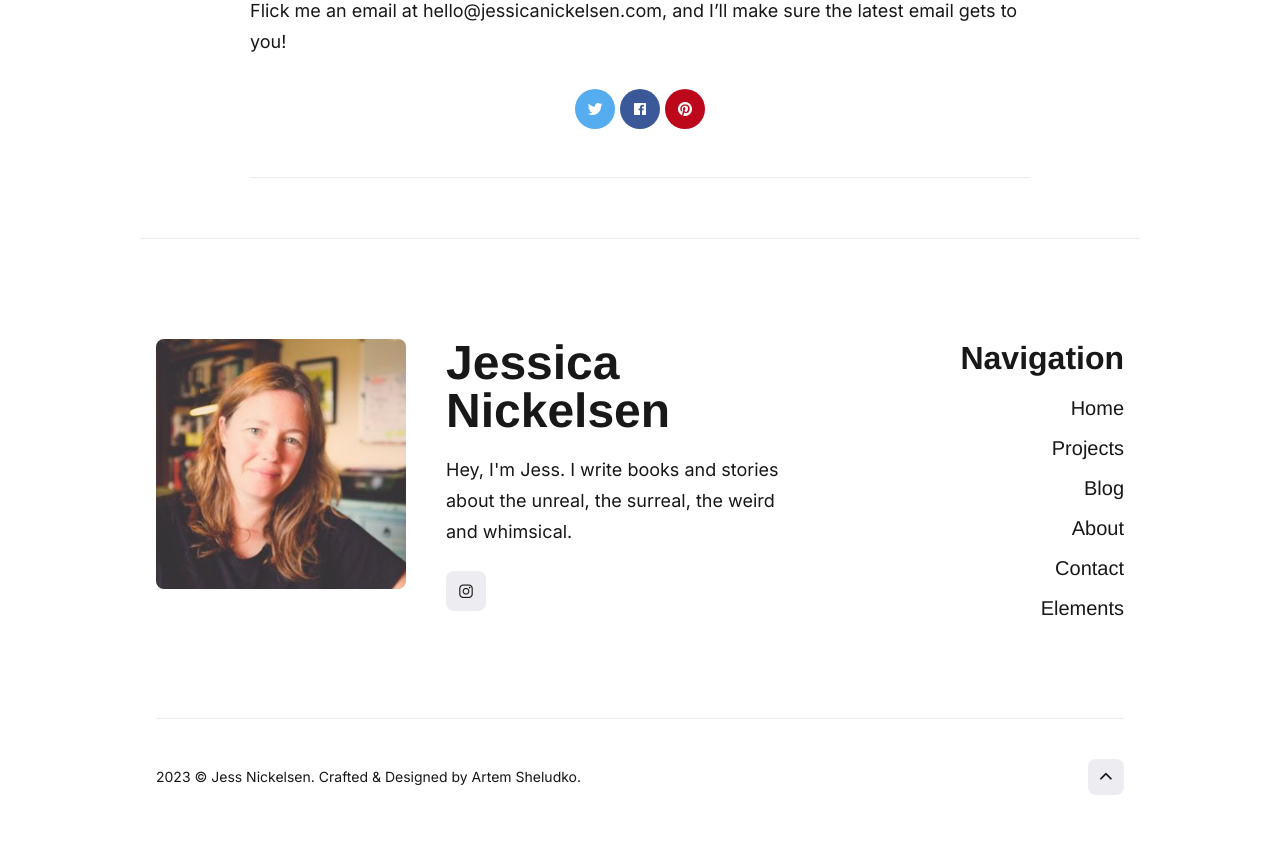
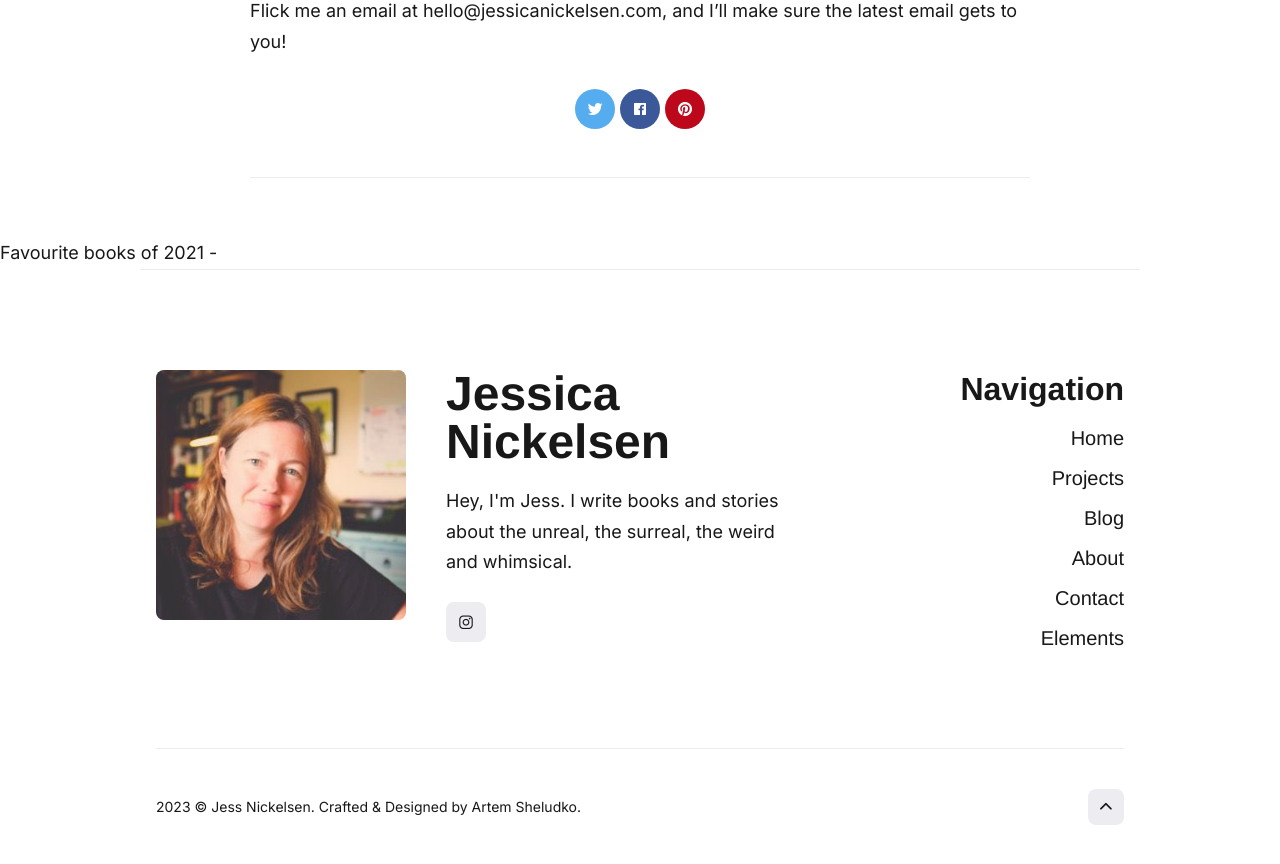
Before and after one commit to jnickelsen/jnickelsen.github.io, a Jekyll site: the page built from _posts/2022-02-27-last-call-at-the-stargazer.md, in a window 1280 px wide and 900 px high, scrolled down 590 px, cut to the strip 35-899 px from the top of the window. Built offline with Jekyll 4.4.1, drawn with Linux system fonts in a browser that asks for light colours; nearby versions of some CDN libraries; some web fonts are replaced; before the commit the page ends 1460 px from its top, so only the background shows below that.

Commit message:
Update post.html

```diff
--- a/_layouts/post.html
+++ b/_layouts/post.html
@@ -5,14 +5,16 @@
 <div class="post-head">
     <div class="container">
         <div class="row">
-
             <div class="col col-12">
                 <div class="post-info">
-
                     {% if page.tags.size >= 1 %}
                     <div class="post-tags">
                         {% for tag in page.tags %}
-                <a href="{{ site.baseurl }}/tags/?tag={{ tag | downcase | url_encode }}" class="post__tag">{{ tag }}</a>
+                        <a
+                            href="{{ site.baseurl }}/tags/?tag={{ tag | downcase | url_encode }}"
+                            class="post__tag"
+                            >{{ tag }}</a
+                        >
                         {% endfor %}
                     </div>
                     {% endif %}
@@ -20,13 +22,20 @@
                     <h1 class="post-title">{{ page.title | escape }}</h1>
 
                     <div class="post-meta">
-            <a href="{{site.baseurl}}/about/" class="post-author-link">{{site.data.settings.author.author__name}}</a> –
-            <time class="post-date" datetime="{{ page.date | date_to_xmlschema }}">{{ page.date | date_to_string }}</time>
-          </div>
-
+                        <a
+                            href="{{site.baseurl}}/about/"
+                            class="post-author-link"
+                            >{{site.data.settings.author.author__name}}</a
+                        >
+                        –
+                        <time
+                            class="post-date"
+                            datetime="{{ page.date | date_to_xmlschema }}"
+                            >{{ page.date | date_to_string }}</time
+                        >
                     </div>
                 </div>
-
+            </div>
         </div>
     </div>
 </div>
@@ -36,7 +45,11 @@
         {%if page.image %}
         <div class="col col-12">
             <div class="post-image animate">
-        <img class="lazy" data-src="{{site.baseurl}}{{page.image}}" alt="{{page.title}}">
+                <img
+                    class="lazy"
+                    data-src="{{site.baseurl}}{{page.image}}"
+                    alt="{{page.title}}"
+                />
             </div>
         </div>
         {%endif %}
@@ -44,47 +57,58 @@
 </div>
 
 <!-- begin post -->
-<div class="container animate">
-
+<div class="animate container">
     <article class="post">
-
-    <div class="post__content">
-      {{ content }}
-    </div>
+        <div class="post__content">{{ content }}</div>
 
         <div class="post__share">
             <ul class="share__list list-reset">
                 <li class="share__item">
-          <a class="share__link share__twitter"
+                    <a
+                        class="share__link share__twitter"
                         href="https://twitter.com/intent/tweet?text={{ page.title | uri_escape }}&url={{ site.url }}{{ site.baseurl }}{{ page.url }}"
                         onclick="window.open(this.href, 'pop-up', 'left=20,top=20,width=500,height=500,toolbar=1,resizable=0'); return false;"
-            title="Share on Twitter" rel="nofollow"><i class="ion ion-logo-twitter"></i></a>
+                        title="Share on Twitter"
+                        rel="nofollow"
+                        ><i class="ion ion-logo-twitter"></i
+                    ></a>
                 </li>
                 <li class="share__item">
-          <a class="share__link share__facebook" href="https://www.facebook.com/sharer/sharer.php?u={{ site.url }}{{ site.baseurl }}{{ page.url }}"
+                    <a
+                        class="share__link share__facebook"
+                        href="https://www.facebook.com/sharer/sharer.php?u={{ site.url }}{{ site.baseurl }}{{ page.url }}"
                         onclick="window.open(this.href, 'pop-up', 'left=20,top=20,width=500,height=500,toolbar=1,resizable=0'); return false;"
-            title="Share on Facebook" rel="nofollow"><i class="ion ion-logo-facebook"></i></a>
+                        title="Share on Facebook"
+                        rel="nofollow"
+                        ><i class="ion ion-logo-facebook"></i
+                    ></a>
                 </li>
                 <li class="share__item">
-          <a class="share__link share__pinterest" href="http://pinterest.com/pin/create/button/?url={{ site.url }}{{ page.url }}&amp;media={{ site.url }}{{ site.baseurl }}{{ page.image }}&amp;description={{ page.title | uri_escape }}"
-          onclick="window.open(this.href, 'pop-up', 'left=20,top=20,width=900,height=500,toolbar=1,resizable=0'); return false;" title="Share on Pinterest"
-          rel="nofollow"><i class="ion ion-logo-pinterest"></i></a>
+                    <a
+                        class="share__link share__pinterest"
+                        href="http://pinterest.com/pin/create/button/?url={{ site.url }}{{ page.url }}&amp;media={{ site.url }}{{ site.baseurl }}{{ page.image }}&amp;description={{ page.title | uri_escape }}"
+                        onclick="window.open(this.href, 'pop-up', 'left=20,top=20,width=900,height=500,toolbar=1,resizable=0'); return false;"
+                        title="Share on Pinterest"
+                        rel="nofollow"
+                        ><i class="ion ion-logo-pinterest"></i
+                    ></a>
                 </li>
             </ul>
         </div>
-
     </article>
 </div>
 <!-- end post -->
 
 {% include related-posts.html %}
 
-{% if site.data.settings.disqus-identifier %}
+<!-- this is me, fucking about -->
+{% if page.previous.url %} {{page.previous.title}} -
+<a href="{{page.previous.url}}">
+    {% endif %} {% if site.data.settings.disqus-identifier %}
     <div class="container">
         <div class="row">
-      <div class="col col-12">
-        {% include disqus-comments.html %}
-      </div>
+            <div class="col col-12">{% include disqus-comments.html %}</div>
         </div>
     </div>
     {% endif %}
+</a>
```
Lines whose indentation alone changed are shown as unchanged.
